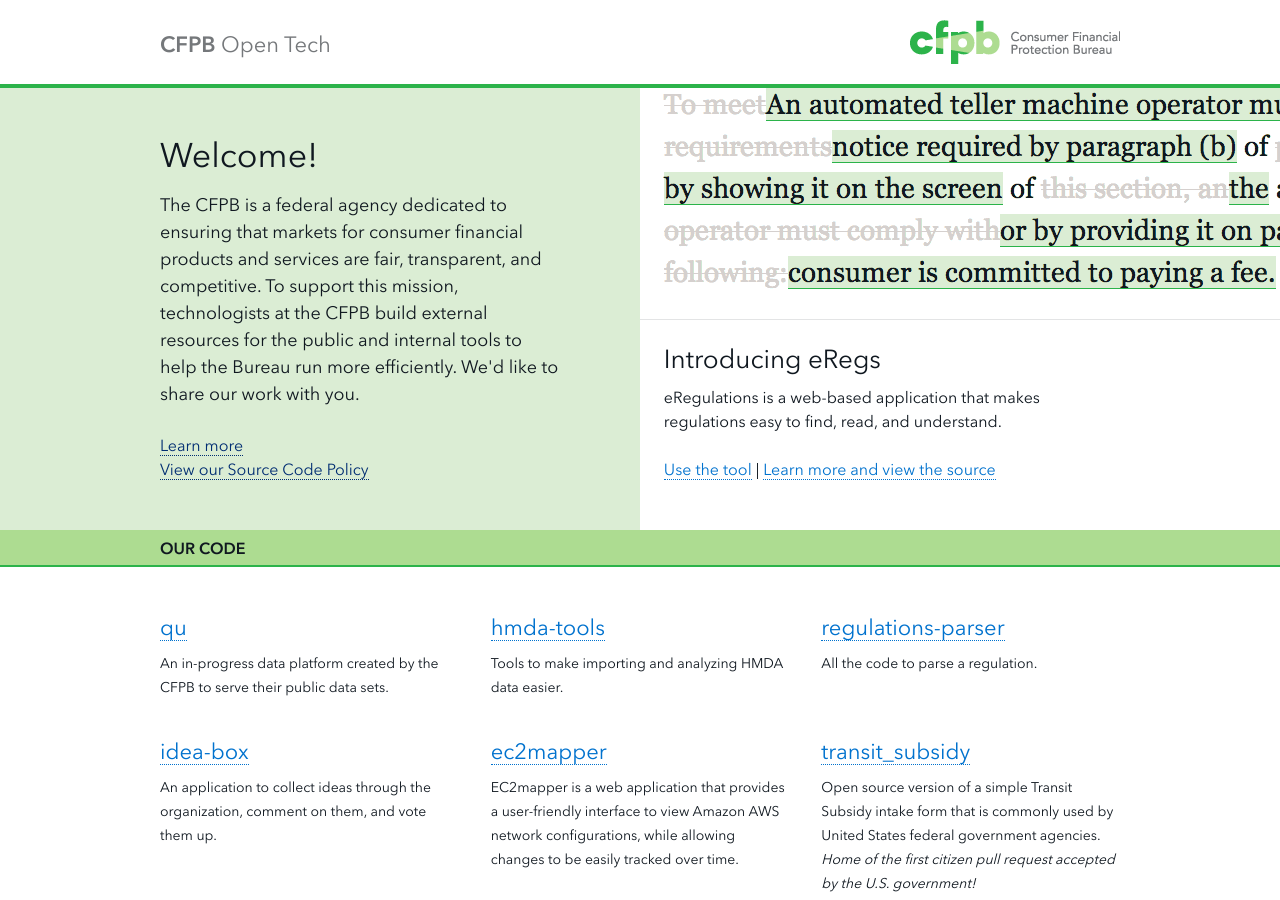
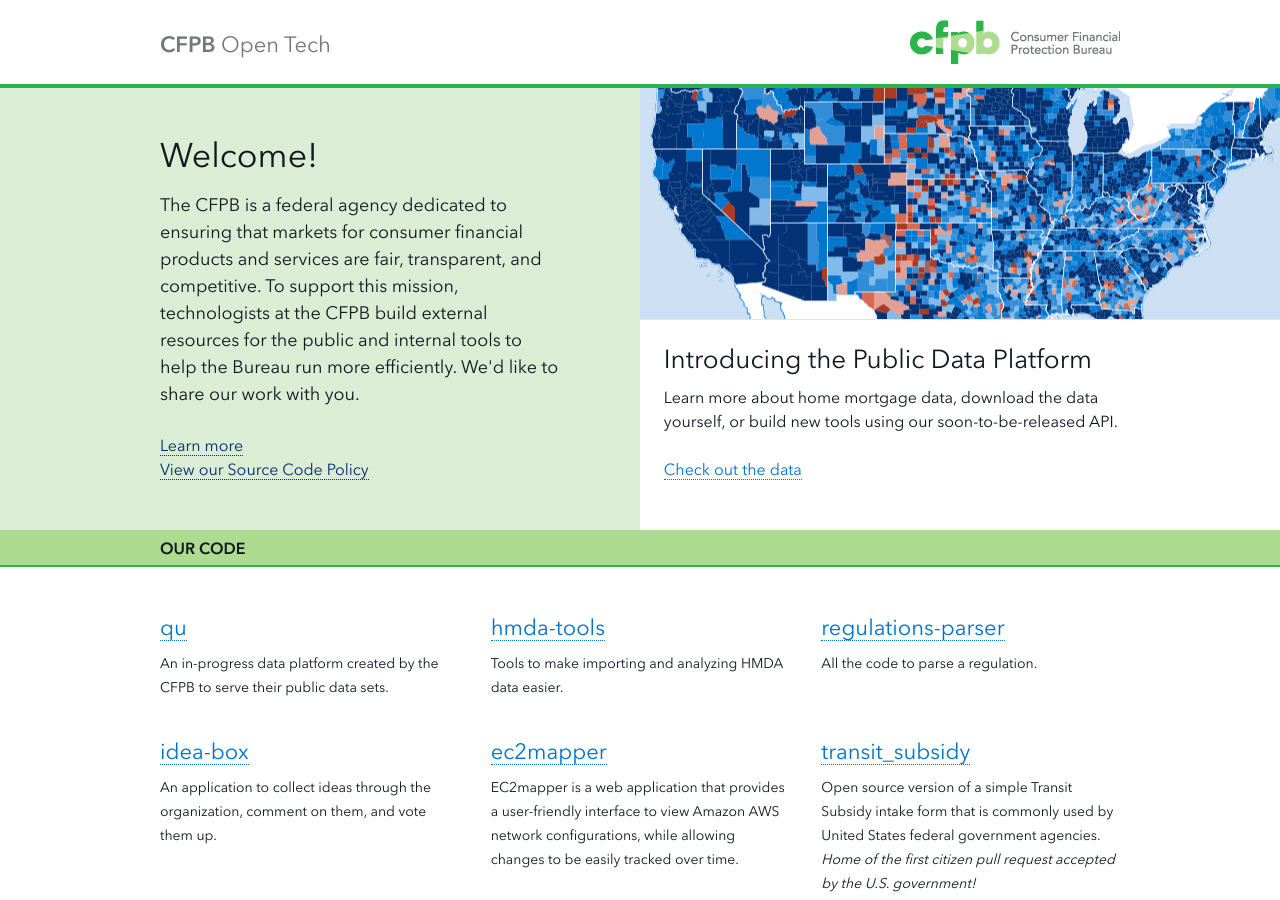
Before and after one commit to cfpb/cfpb.github.io, a Jekyll site: the page built from index.html, in a window 1280 px wide and 900 px high. Built offline with Jekyll 4.4.1, drawn with Linux system fonts in a browser that asks for light colours; nearby versions of some CDN libraries.

Commit message:
Change default featured item

```diff
--- a/index.html
+++ b/index.html
@@ -19,7 +19,20 @@
                         </a>
                     </section>
 
-                    <section class="feature is-showing" id="feature-pdp">
+                    <section class="feature is-showing" id="feature-eregs">
+                        <div class="feature-img eregs"></div>
+                        <h2>Introducing eRegs</h2>
+                        <p>eRegulations is a web-based application that makes regulations easy to find, read,
+                            and understand.</p>
+                        <a class="call-to-action" href="http://www.consumerfinance.gov/eregulations/">
+                            Use the tool</a> |
+                        <a class="call-to-action"
+                           href="http://www.consumerfinance.gov/blog/making-regulations-easier-to-use/">
+                            Learn more</a> |
+                        <a class="call-to-action" href="http://eregs.github.io/eregulations/">
+                            View the source</a>
+                    </section>
+                    <section class="feature" id="feature-pdp">
                         <div class="feature-img pdp"></div>
                         <h2>Introducing the Public Data Platform</h2>
                         <p>Learn more about home mortgage data, download the data yourself, or build new tools
@@ -27,16 +40,6 @@
                         <a class="call-to-action" href="http://www.consumerfinance.gov/hmda/">
                             Check out the data <i class="icon-right"></i>
                         </a>
-                    </section>
-                    <section class="feature" id="feature-eregs">
-                        <div class="feature-img eregs"></div>
-                        <h2>Introducing eRegs</h2>
-                        <p>eRegulations is a web-based application that makes regulations easy to find, read,
-                            and understand.</p>
-                        <a class="call-to-action" href="http://www.consumerfinance.gov/eregulations/">
-                            Use the tool</a> |
-                        <a class="call-to-action" href="http://eregs.github.io/eregulations/">
-                            Learn more and view the source</a>
                     </section>
                 </div>
             </section>
```
Also changed, not shown: about.md (deleted, +0 -20 lines), _posts/2013-10-28-introducing-cfpb-open-tech.md (renamed from _posts/2013-10-22-introducing-cfpb-open-tech.md).
